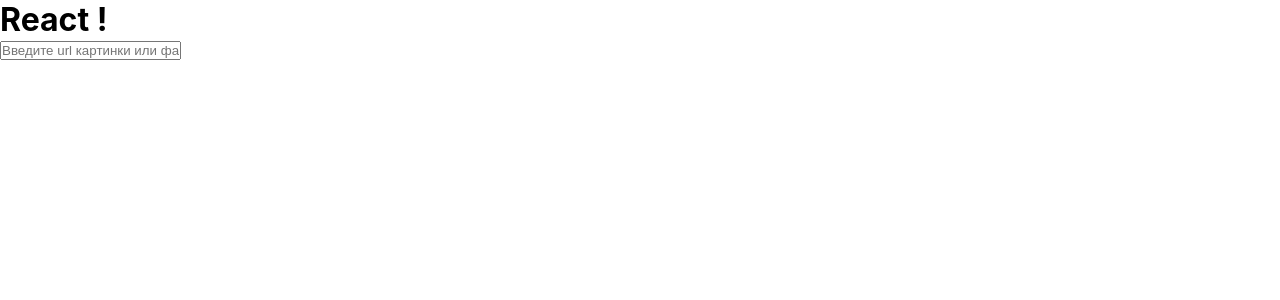
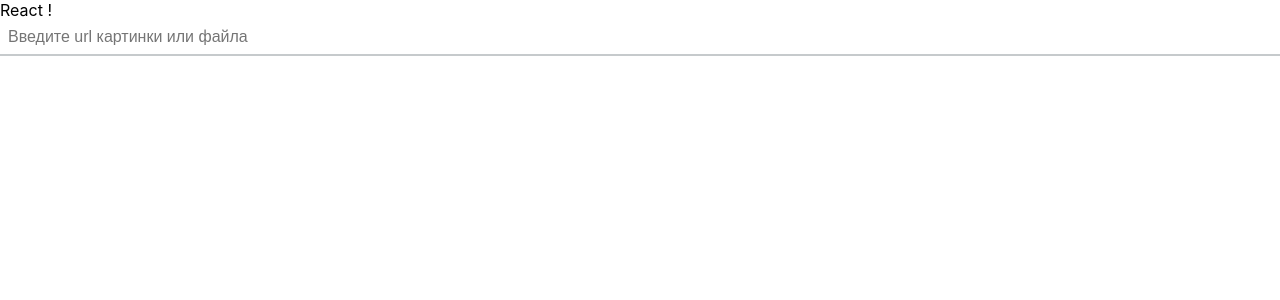
Before and after one commit to Kirill955/Test-Ecwid, a React (Create React App) app: page / in a window 1280 px wide. Shown: the top 300 px of the page. Built offline with nearby package versions, Linux system fonts and the light colour scheme.

Commit message:
Добавил ресет и сделал общий файл для стилией Inputs

```diff
--- a/src/components/Inputs/InputText/InputText.jsx
+++ b/src/components/Inputs/InputText/InputText.jsx
@@ -1,7 +1,4 @@
 import React from 'react';
-
-// Style
-import './InputText.scss';
 
 // Input для текста
 export const InputText = () => {
--- a/src/components/Inputs/Inputs.jsx
+++ b/src/components/Inputs/Inputs.jsx
@@ -1,3 +1,7 @@
+// Style
+import './Inputs.scss';
+
+// Components
 import InputText from './InputText';
 
 // Общий объект со всеми inputs
--- /dev/null
+++ b/src/components/Inputs/Inputs.scss
@@ -0,0 +1,10 @@
+@import '../../style/reset.scss';
+
+input {
+  margin-bottom: 2rem;
+  color: #555556;
+  padding: 0.5rem;
+  width: 100%;
+  position: relative;
+  border-bottom: 2px solid #c6cacc;
+}
--- /dev/null
+++ b/src/style/reset.scss
@@ -0,0 +1,179 @@
+html,
+body,
+div,
+span,
+applet,
+object,
+iframe,
+h1,
+h2,
+h3,
+h4,
+h5,
+h6,
+p,
+blockquote,
+pre,
+a,
+abbr,
+acronym,
+address,
+big,
+cite,
+code,
+del,
+dfn,
+em,
+img,
+ins,
+kbd,
+q,
+s,
+samp,
+small,
+strike,
+strong,
+sub,
+sup,
+tt,
+var,
+b,
+u,
+i,
+center,
+dl,
+dt,
+dd,
+ol,
+ul,
+li,
+fieldset,
+form,
+label,
+legend,
+table,
+caption,
+tbody,
+tfoot,
+thead,
+tr,
+th,
+td,
+article,
+aside,
+canvas,
+details,
+embed,
+figure,
+figcaption,
+footer,
+header,
+hgroup,
+menu,
+nav,
+output,
+ruby,
+section,
+summary,
+time,
+mark,
+audio,
+video {
+  margin: 0;
+  padding: 0;
+  font-size: 100%;
+  vertical-align: baseline;
+}
+
+// Links
+a {
+  text-decoration: none;
+  &:active,
+  &:hover {
+    outline: 0;
+  }
+}
+
+// List
+ul,
+li {
+  list-style-type: none;
+  margin: 0;
+  padding: 0;
+}
+
+// Headlines
+h1,
+h2,
+h3,
+h4,
+h5,
+h6 {
+  font-size: 100%;
+  font-weight: normal;
+}
+
+// Default
+html {
+  box-sizing: border-box;
+}
+*,
+*:before,
+:after {
+  box-sizing: border-box;
+}
+:focus {
+  outline: 0;
+}
+
+img,
+audio,
+video {
+  max-width: 100%;
+  height: auto;
+}
+audio,
+canvas,
+iframe,
+video,
+img,
+svg {
+  vertical-align: middle;
+}
+iframe {
+  border: 0;
+}
+
+// From
+textarea {
+  resize: none;
+  overflow: auto;
+  vertical-align: top;
+  box-shadow: none;
+  -webkit-box-shadow: none;
+  -moz-box-shadow: none;
+}
+input,
+textarea,
+select,
+button {
+  outline: none;
+  border: none;
+  font-size: 100%;
+  margin: 0;
+}
+button,
+input {
+  line-height: normal;
+}
+
+// Table
+table {
+  border-collapse: collapse;
+  border-spacing: 0;
+}
+td,
+th {
+  padding: 0;
+  text-align: left;
+}
```
Also changed, not shown: src/components/Inputs/InputText/InputText.scss (deleted).
